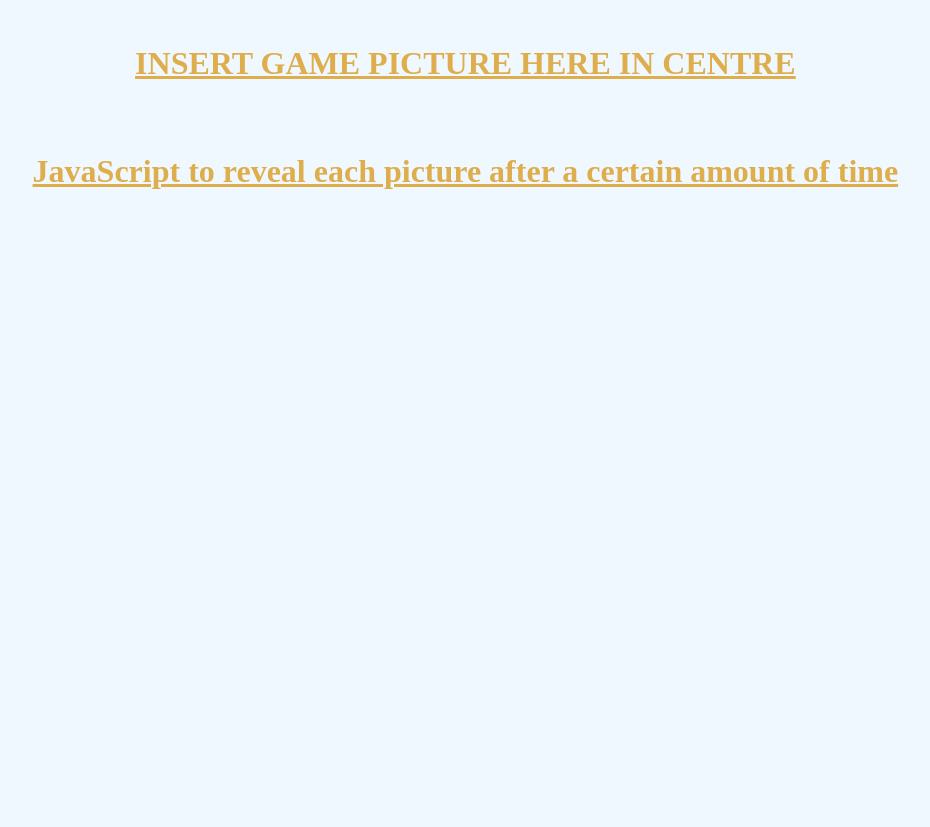
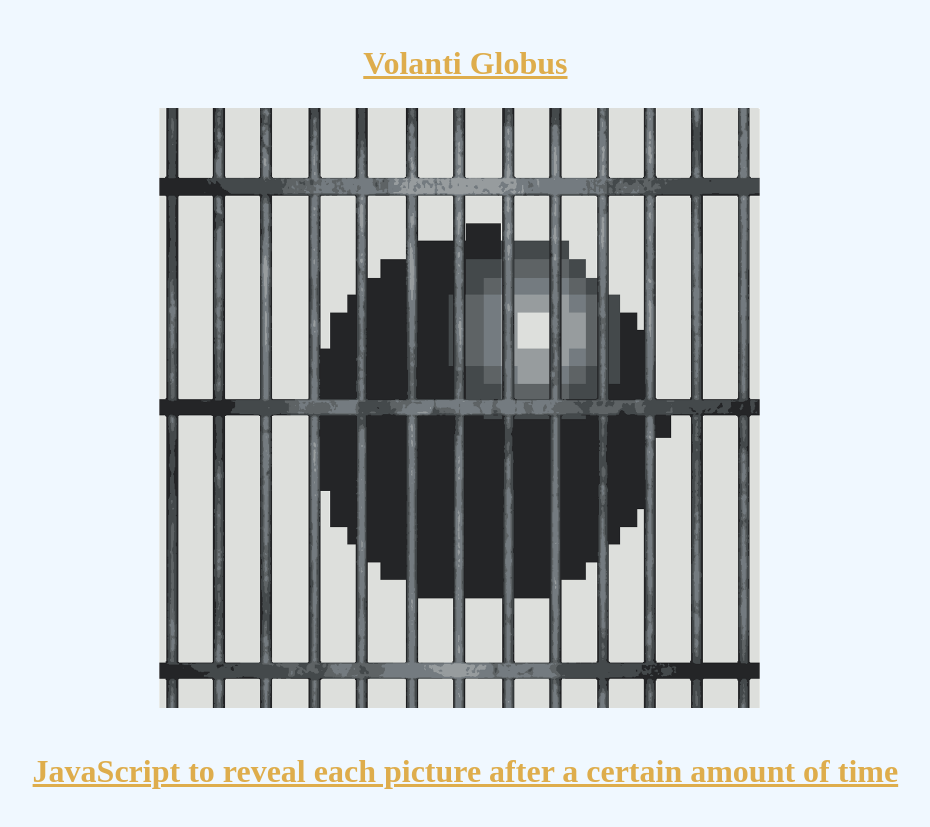
Before and after one commit to jsavage00/SavsAppsWebsite, a plain HTML site: page Working-Copy/home.html in a window 1280 px wide. Shown: the part 1776-2603 px from the top of the page, without its empty margins (149-1079 px from the left). Before the commit the page ends 2477 px from the top, so only its background shows below. Drawn offline with Linux system fonts and the light colour scheme.

Commit message:
Update by J.S. @ 21:58

```diff
--- a/Working-Copy/home.css
+++ b/Working-Copy/home.css
@@ -116,7 +116,14 @@ html{
     display: block;
     margin: 0 auto;
 }
-
+.VolantiPic{
+    position: relative;
+    width: 50%;
+    height: 50%;
+    align-content: center;
+    display: block;
+    margin: 0 auto;
+}
 /* main section code end */
 
 
--- a/Working-Copy/home.html
+++ b/Working-Copy/home.html
@@ -57,7 +57,8 @@
             <img class="desertedPic"  src="img/DESERTED_VR_APP_LOGO.png" alt="DesertedApp">
 
             <br/>
-            <h2 class="ourGames" style="text-align: center;"><u>INSERT GAME PICTURE HERE IN CENTRE</u></h2>
+            <h2 class="ourGames" style="text-align: center;"><u>Volanti Globus</u></h2>
+            <img class="VolantiPic"  src="img/app_icon_apple.png" alt="VolantiApp">
             <br/>
 
 
```
Also changed, not shown: Working-Copy/img/app_icon_apple.png (added).
